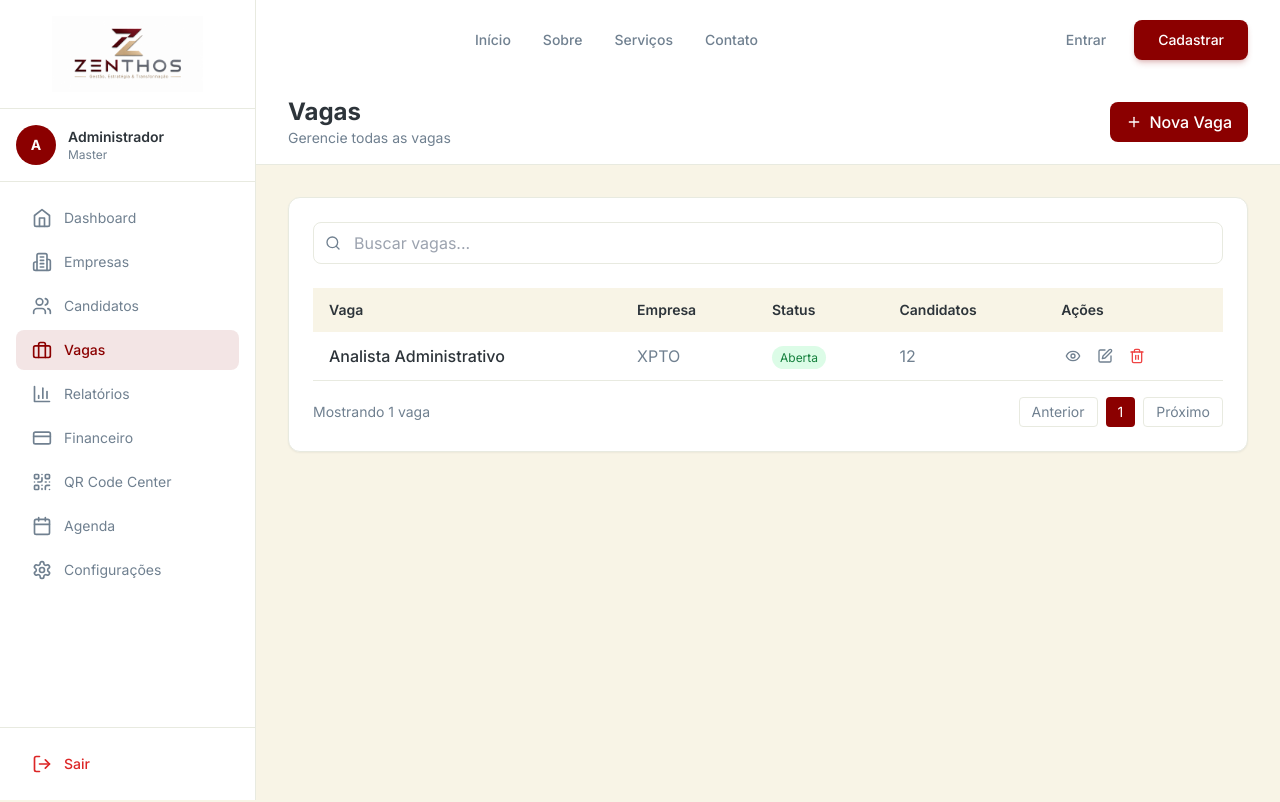
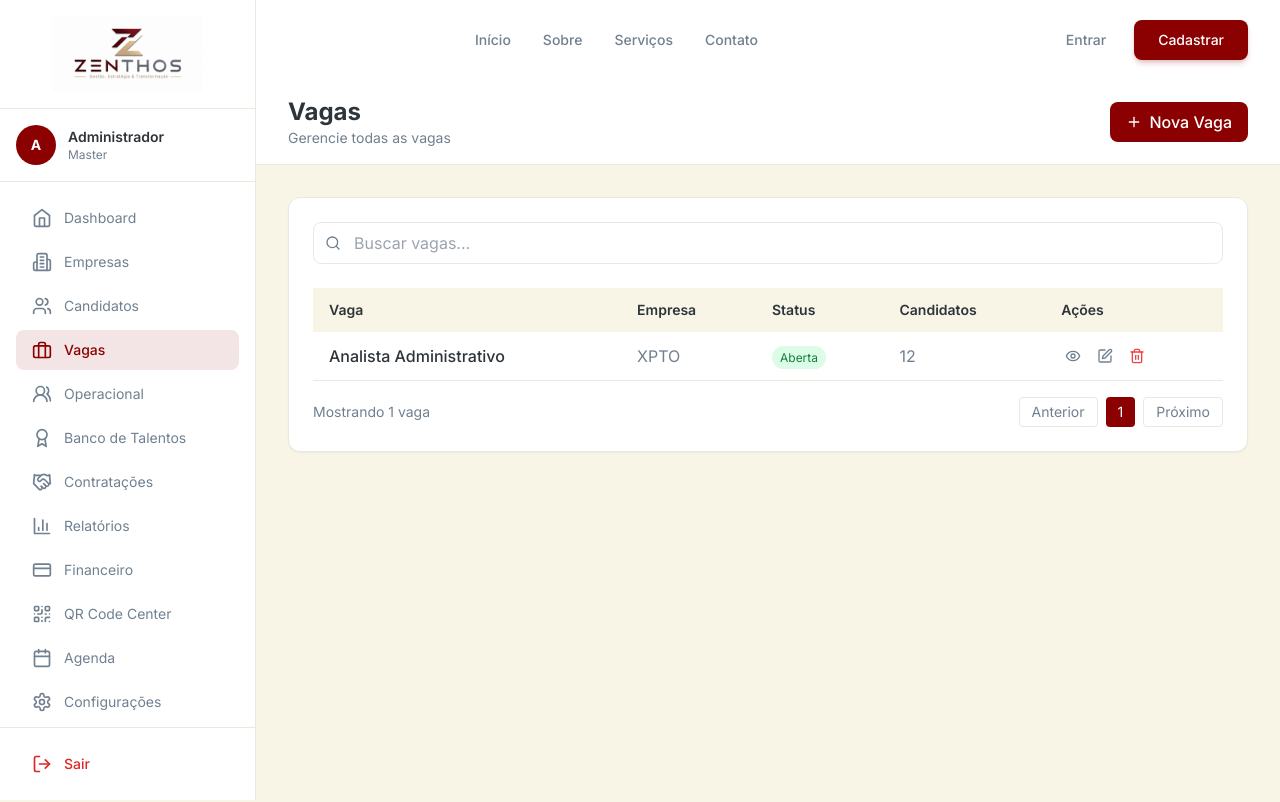
Before and after one commit to trivoroficial/consult_recruit, a Next.js app: page /admin/vagas in a window 1280 px wide. Shown: the top 802 px of the page. Built offline with nearby package versions, Linux system fonts and the light colour scheme; sample sign-in values are in the browser's storage; a web font is replaced by a local one.

Commit message:
Add new icons and links to SidebarAdmin

```diff
--- a/src/components/dashboard/SidebarAdmin.tsx
+++ b/src/components/dashboard/SidebarAdmin.tsx
@@ -13,7 +13,10 @@ import {
   LogOut,
   QrCode,
   FileText,
-  Calendar
+  Calendar,
+  UsersRound,
+  Award,
+  Handshake
 } from 'lucide-react'
 
 export function SidebarAdmin() {
@@ -31,6 +34,11 @@ export function SidebarAdmin() {
     { icon: Building2, label: 'Empresas', href: '/admin/empresas' },
     { icon: Users, label: 'Candidatos', href: '/admin/candidatos' },
     { icon: Briefcase, label: 'Vagas', href: '/admin/vagas' },
+    // MÓDULO OPERACIONAL
+    { icon: UsersRound, label: 'Operacional', href: '/admin/operacional/dashboard' },
+    { icon: Award, label: 'Banco de Talentos', href: '/admin/operacional/banco-talentos' },
+    { icon: Handshake, label: 'Contratações', href: '/admin/operacional/contratacoes' },
+    // FIM MÓDULO OPERACIONAL
     { icon: BarChart3, label: 'Relatórios', href: '/admin/relatorios' },
     { icon: CreditCard, label: 'Financeiro', href: '/admin/financeiro' },
     { icon: QrCode, label: 'QR Code Center', href: '/admin/qrcode' },
@@ -75,7 +83,10 @@ export function SidebarAdmin() {
       </nav>
 
       <div className="p-4 border-t border-[#E8EAE0]">
-        <button onClick={handleLogout} className="flex items-center gap-3 px-4 py-2.5 text-red-600 hover:bg-red-50 rounded-lg transition w-full">
+        <button
+          onClick={handleLogout}
+          className="flex items-center gap-3 px-4 py-2.5 text-red-600 hover:bg-red-50 rounded-lg transition w-full"
+        >
           <LogOut className="h-5 w-5" />
           <span className="text-sm font-medium">Sair</span>
         </button>
```
